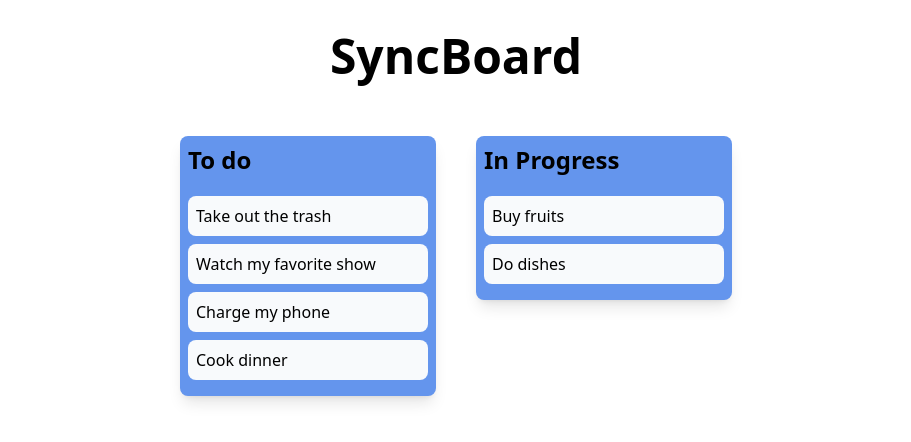
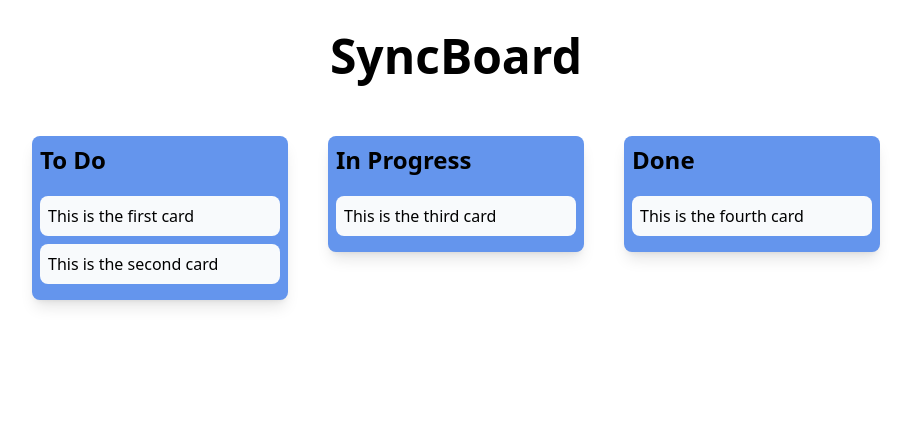
Before and after one commit to scottchen98/SyncBoard, a React (Vite) app in the folder syncboard.Frontend/: page / in a window 1280 px wide. Shown: the top 442 px of the page, without its empty margins (184-1095 px from the left). Built offline with nearby package versions, Linux system fonts and the light colour scheme.

Commit message:
refactor columns data and components

```diff
--- a/syncboard.Frontend/src/App.tsx
+++ b/syncboard.Frontend/src/App.tsx
@@ -1,26 +1,65 @@
 import { DragDropContext, Draggable, Droppable } from "react-beautiful-dnd";
+import type { OnDragEndResponder } from "react-beautiful-dnd";
 
-const cards = [
+import { useState } from "react";
+
+const startColumns = [
   {
-    id: "card-1",
-    content: "Take out the trash",
+    id: 1,
+    name: "To Do",
+    cards: [
+      {
+        id: 1,
+        content: "This is the first card",
       },
-  { id: "card-2", content: "Watch my favorite show" },
-  { id: "card-3", content: "Charge my phone" },
-  { id: "card-4", content: "Cook dinner" },
+      {
+        id: 2,
+        content: "This is the second card",
+      },
+    ],
+  },
+  {
+    id: 2,
+    name: "In Progress",
+    cards: [
+      {
+        id: 3,
+        content: "This is the third card",
+      },
+    ],
+  },
+  {
+    id: 3,
+    name: "Done",
+    cards: [
+      {
+        id: 4,
+        content: "This is the fourth card",
+      },
+    ],
+  },
 ];
-const cards2 = [
-  {
-    id: "card-2-1",
-    content: "Buy fruits",
-  },
-  { id: "card-2-2", content: "Do dishes" },
-];
+export default function App() {
+  const [columns, setColumns] = useState(startColumns);
 
-export default function App() {
-  const onDragEnd = () => {
-    console.log("drag drop event occured");
+  const onDragEnd: OnDragEndResponder = (result) => {
+    const { source, destination } = result;
+    if (!destination) return; // If dropped outside of a droppable area, do nothing
+
+    if (
+      source.droppableId === destination.droppableId &&
+      source.index === destination.index
+    ) {
+      return; // If the card is dropped in the same position, do nothing
+    }
+
+    if (source.droppableId === destination.droppableId) {
+      // If the card is dropped within the same column
+    } else {
+      // If the card is dropped between columns
+    }
   };
+
   return (
     <>
       <h1 className="text-5xl font-semibold text-center mt-8 mb-14">
@@ -28,7 +67,28 @@ export default function App() {
       </h1>
       <DragDropContext onDragEnd={onDragEnd}>
         <div className="flex justify-center items-start gap-10">
-          <Droppable droppableId="column-1">
+          {columns.map((column) => (
+            <Column key={column.id} column={column} />
+          ))}
+        </div>
+      </DragDropContext>
+    </>
+  );
+}
+
+function Column({
+  column,
+}: {
+  column: {
+    id: number;
+    name: string;
+    cards: { id: number; content: string }[];
+  };
+}) {
+  const { id, name, cards } = column;
+
+  return (
+    <Droppable droppableId={`${id}`}>
       {(provided, snapshot) => (
         <div
           className="w-64 p-2 rounded-lg shadow-lg border-none"
@@ -40,44 +100,17 @@ export default function App() {
           }}
           {...provided.droppableProps}
         >
-                <h2 className="text-2xl font-semibold mb-5">To do</h2>
-                <CardList />
+          <h2 className="text-2xl font-semibold mb-5">{name}</h2>
+          <CardList cards={cards} />
           {provided.placeholder}
         </div>
       )}
     </Droppable>
-
-          <Droppable droppableId="column-2">
-            {(provided, snapshot) => (
-              <div
-                className="w-64 p-2 rounded-lg shadow-lg border-none"
-                ref={provided.innerRef}
-                style={{
-                  backgroundColor: snapshot.isDraggingOver
-                    ? "pink"
-                    : "cornflowerblue",
-                }}
-                {...provided.droppableProps}
-              >
-                <h2 className="text-2xl font-semibold mb-5">In Progress</h2>
-                <CardList2 />
-                {provided.placeholder}
-              </div>
-            )}
-          </Droppable>
-        </div>
-      </DragDropContext>
-    </>
   );
 }
 
-function CardList() {
+function CardList({ cards }: { cards: { id: number; content: string }[] }) {
   return cards.map((card, index) => (
-    <Card key={card.id} card={card} index={index} />
-  ));
-}
-function CardList2() {
-  return cards2.map((card, index) => (
     <Card key={card.id} card={card} index={index} />
   ));
 }
@@ -86,11 +119,11 @@ function Card({
   card,
   index,
 }: {
-  card: { id: string; content: string };
+  card: { id: number; content: string };
   index: number;
 }) {
   return (
-    <Draggable draggableId={card.id} index={index}>
+    <Draggable draggableId={`${card.id}`} index={index}>
       {(provided) => (
         <div
           className="w-full border-none rounded-lg mb-2 break-words bg-slate-50 p-2"
```
Lines whose indentation alone changed are shown as unchanged.
